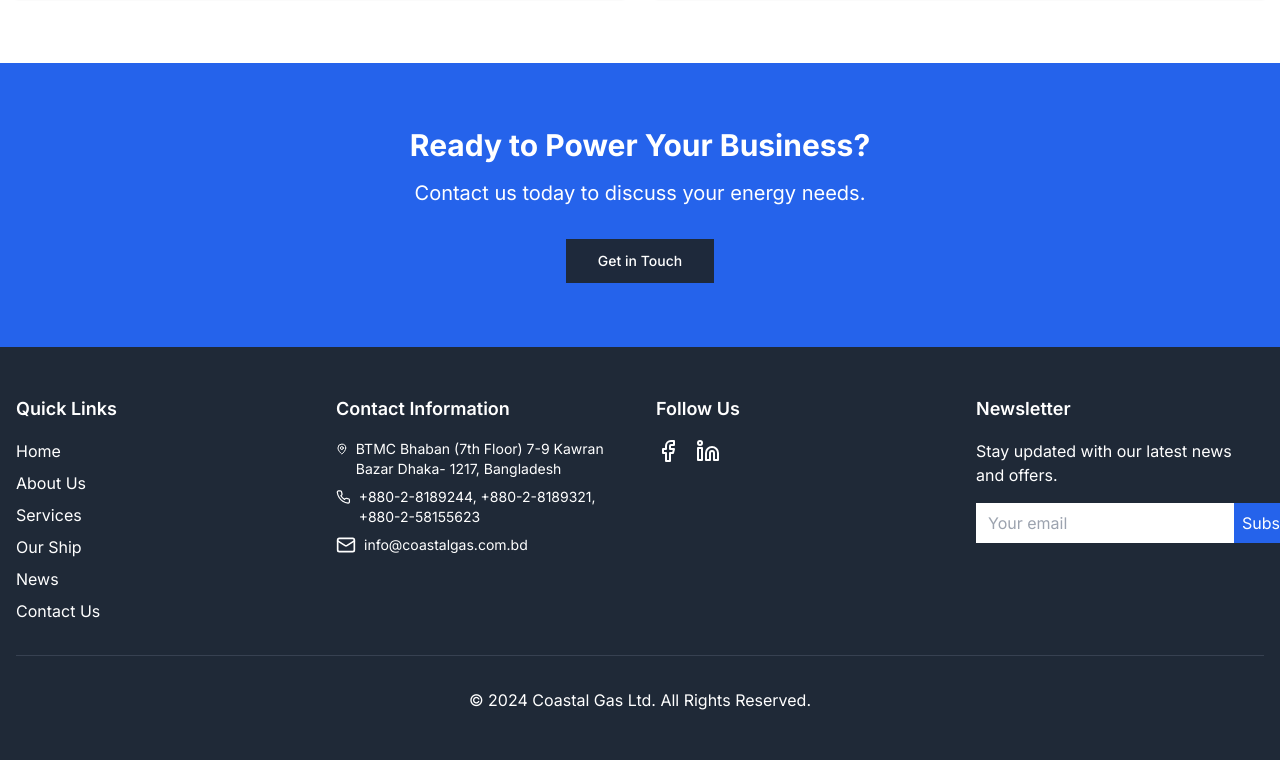
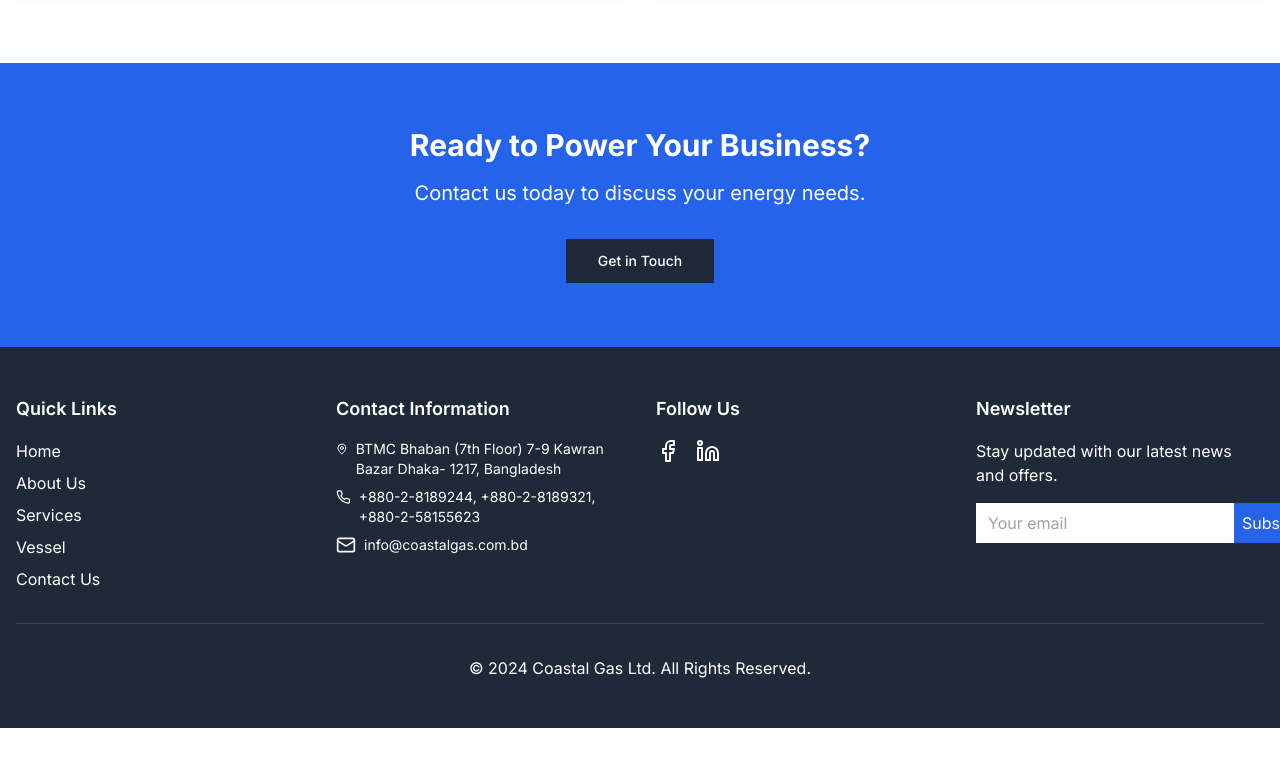
Before and after one commit to Ashik-Ahmed/coastal_gas_website, a Next.js app: page / in a window 1280 px wide. Shown: the part 2899-3659 px from the top of the page. After the commit the page ends 3627 px from the top, so only its background shows below. Built offline with nearby package versions, Linux system fonts and the light colour scheme.

Commit message:
footer quick link updated

```diff
--- a/src/app/components/Footer.jsx
+++ b/src/app/components/Footer.jsx
@@ -10,11 +10,10 @@ export default function Footer() {
                         <h3 className="text-lg font-semibold mb-4">Quick Links</h3>
                         <ul className="space-y-2">
                             <li><Link href="/" className="hover:text-blue-400">Home</Link></li>
-                            <li><Link href="#about" className="hover:text-blue-400">About Us</Link></li>
-                            <li><Link href="#services" className="hover:text-blue-400">Services</Link></li>
-                            <li><Link href="#ship" className="hover:text-blue-400">Our Ship</Link></li>
-                            <li><Link href="#news" className="hover:text-blue-400">News</Link></li>
-                            <li><Link href="#contact" className="hover:text-blue-400">Contact Us</Link></li>
+                            <li><Link href="/about" className="hover:text-blue-400">About Us</Link></li>
+                            <li><Link href="/services" className="hover:text-blue-400">Services</Link></li>
+                            <li><Link href="/vessel" className="hover:text-blue-400">Vessel</Link></li>
+                            <li><Link href="/contact" className="hover:text-blue-400">Contact Us</Link></li>
                         </ul>
                     </div>
                     <div>
@@ -25,7 +24,6 @@ export default function Footer() {
                                 <span className='text-sm'> BTMC Bhaban (7th Floor)
                                     7-9 Kawran Bazar
                                     Dhaka- 1217, Bangladesh</span>
-
                             </li>
                             <li className="flex items-start">
                                 <Phone size={20} className="mr-2" />
--- a/src/app/components/Services.jsx
+++ b/src/app/components/Services.jsx
@@ -3,6 +3,7 @@
 import { motion } from 'framer-motion';
 import { Droplet, Truck, Ship, Globe, ChevronRight } from 'lucide-react';
 import { Card } from './ui/card';
+import Link from 'next/link';
 
 const services = [
     {
@@ -57,15 +58,15 @@ export default function Services() {
                             viewport={{ once: true }}
                             transition={{ duration: 0.6, delay: index * 0.1 }}
                         >
-                            <Card className="service-card h-full p-6 cursor-pointer group hover:border-l-8 hover:border-blue-600">
+                            <Card className="service-card h-full p-6 group hover:border-l-8 hover:border-blue-600">
                                 <div className={`w-16 h-16 rounded-2xl bg-gradient-to-r ${service.color} p-4 mb-6`}>
                                     <service.icon className="w-full h-full text-white" />
                                 </div>
                                 <h3 className="text-xl font-semibold mb-3">{service.title}</h3>
                                 <p className="text-gray-600 mb-4">{service.description}</p>
-                                <div className="flex items-center text-blue-600 group-hover:text-blue-700">
+                                <Link href="/services" className="flex items-center text-blue-600 group-hover:text-blue-700">
                                     Learn More <ChevronRight className="ml-2 w-4 h-4" />
-                                </div>
+                                </Link>
                             </Card>
                         </motion.div>
                     ))}
```
